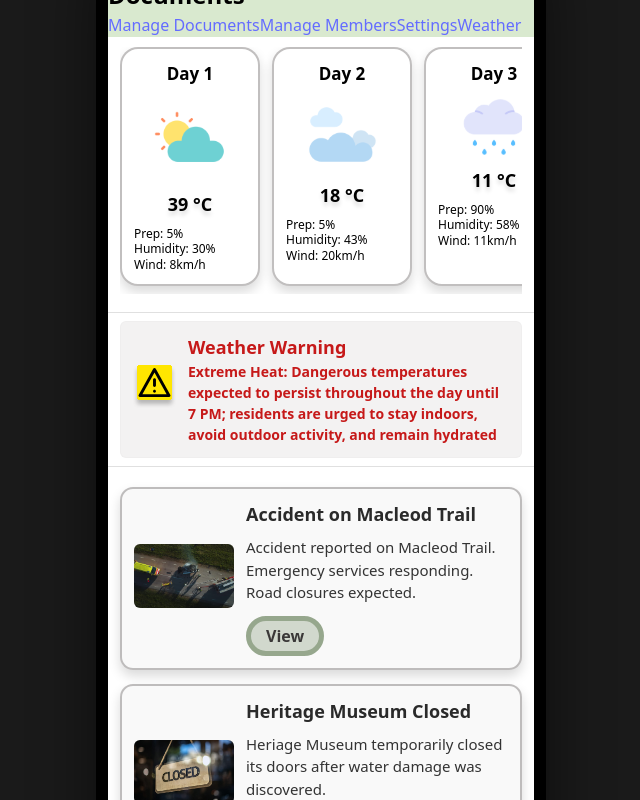
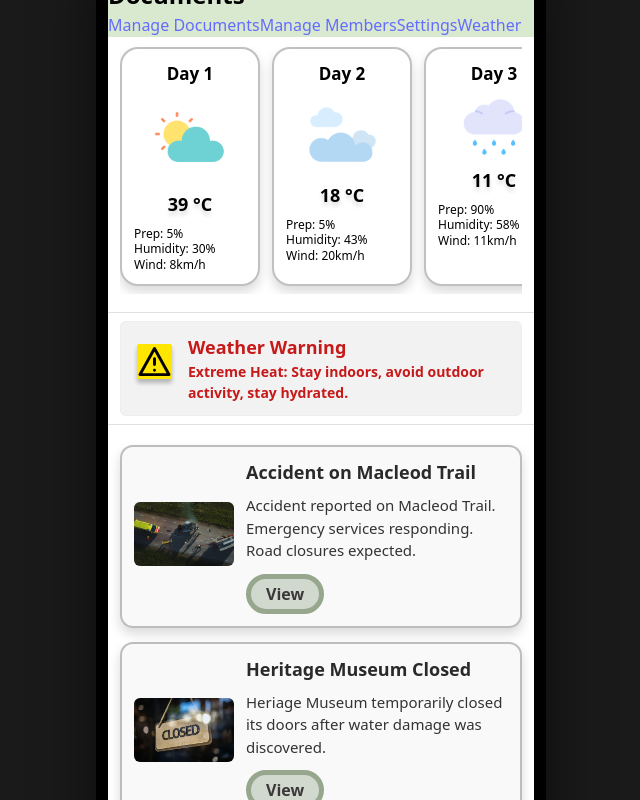
Before and after one commit to haywirebanana/cpsc481-tripadventurers, a React (Vite) app in the folder trip-adventurers/: page /trip/1/documents/weather in a window 1280 px wide. Shown: the whole page, without its empty margins (319-959 px from the left). Built offline with nearby package versions, Linux system fonts and the light colour scheme.

Commit message:
added vertical scroll container for news
have to modify the descriptions more and change the sizes for news, weather boxes

```diff
--- a/trip-adventurers/src/pages/documents/Weather.css
+++ b/trip-adventurers/src/pages/documents/Weather.css
@@ -136,11 +136,20 @@
   font-size: 14px;
 }
 
-.news-list {
+/* heres the vertical scrolling for the news section, helpful for the tickets page*/
+.news-scroll-container {
+  height: calc(100vh - 72px - 120px - 60px);
+  overflow-y: auto;
+  -webkit-overflow-scrolling: touch;
   padding: 12px;
   display: flex;
   flex-direction: column;
   gap: 14px;
+  box-sizing: border-box;
+}
+
+.news-list {
+  height: auto;
 }
 
 .news-card {
@@ -182,7 +191,6 @@
   color: #333;
 }
 
-/* view button */
 .news-actions {
   display: flex;
   align-items: center;
--- a/trip-adventurers/src/pages/documents/Weather.jsx
+++ b/trip-adventurers/src/pages/documents/Weather.jsx
@@ -11,7 +11,6 @@ import raining from "../../assets/raining.svg";
 import closed from "../../assets/closedd.jpeg";
 import thunder from "../../assets/thunder.svg";
 import suncloud from "../../assets/weather.svg";
-
 
 const FORECAST = [
   { id: 1, day: "Day 1", temp: "39 °C", icon: suncloud, prep: "5%", humidity: "30%", wind: "8km/h" },
@@ -37,36 +36,32 @@ const NEWS = [
     title: "Heritage Museum Closed",
     thumbnail: closed,
     excerpt:
-      " Heriage Museum temporarily closed its doors after water damage was discovered.",
+      "Heriage Museum temporarily closed its doors after water damage was discovered.",
     full:
-      "October 23, 2025 - Calgary - The Heritage museum temporarily closed its doors after a water pipe leakage caused damage to parts of the building. Restoration is underway; the museum is expected to reopen next week.",
+      "October 23, 2025 - Calgary - The Heritage museum temporarily closed after a water pipe leak damaged parts of the building.",
   },
   {
     id: "n3",
     title: "Hailstorm Emergency",
     thumbnail: hailstorm,
     excerpt:
-      "Severe hailstorm causing damage in several neighbourhoods. Stay indoors and avoid travel if possible.",
+      "Severe hailstorm causing damage in several neighbourhoods. Stay indoors.",
     full:
-      "A strong hailstorm passed through the city causing damage. Report any hazards to emergency services.",
+      "A strong hailstorm passed through the city causing damage. Report hazards to emergency services.",
   },
-    {
+  {
     id: "n4",
     title: "Protest Near City Hall",
     thumbnail: protest,
-    excerpt:
-      "Protest near city hall",
-    full:
-      "....",
+    excerpt: "Protest near city hall",
+    full: "....",
   },
-      {
+  {
     id: "n5",
     title: "Flights Delayed",
     thumbnail: plane,
-    excerpt:
-      "Flights delated due to ...",
-    full:
-      "....",
+    excerpt: "Flights delayed due to …",
+    full: "....",
   },
 ];
 
@@ -91,13 +86,8 @@ export default function Weather() {
           {FORECAST.map((f) => (
             <article key={f.id} className="forecast-card" role="listitem">
               <div className="forecast-day">{f.day}</div>
-
-              <div className="forecast-icon">
-                <img src={f.icon} alt="" />
-              </div>
-
+              <div className="forecast-icon"><img src={f.icon} alt="" /></div>
               <div className="forecast-temp">{f.temp}</div>
-
               <div className="forecast-meta">
                 <div>Prep: {f.prep}</div>
                 <div>Humidity: {f.humidity}</div>
@@ -116,14 +106,16 @@ export default function Weather() {
         </div>
         <div className="warning-text">
           <div className="warning-title">Weather Warning</div>
-          <div className="warning-sub">Extreme Heat: Dangerous temperatures expected to persist throughout the day until 7 PM; residents are urged to stay indoors, avoid outdoor activity, and remain hydrated</div>
+          <div className="warning-sub">
+            Extreme Heat: Stay indoors, avoid outdoor activity, stay hydrated.
+          </div>
         </div>
       </section>
 
       <hr className="divider" />
 
-
-      <section className="news-list">
+      {/* then here's the vertical scrolling part here */}
+      <section className="news-scroll-container">
         {NEWS.map((n) => (
           <article className="news-card" key={n.id}>
             <div className="news-thumb">
@@ -135,11 +127,7 @@ export default function Weather() {
               <p className="news-excerpt">{n.excerpt}</p>
 
               <div className="news-actions">
-                <button
-                  className="view-btn"
-                  onClick={() => openNews(n)}
-                  aria-label={`View ${n.title}`}
-                >
+                <button className="view-btn" onClick={() => openNews(n)}>
                   View
                 </button>
               </div>
@@ -148,19 +136,11 @@ export default function Weather() {
         ))}
       </section>
 
-      <div style={{ height: 60 }} />
-
+      {/* news popup after pressing the view button */}
       {modalOpen && activeNews && (
         <div className="modal-overlay" onClick={closeModal}>
-          <div
-            className="modal-content"
-            role="dialog"
-            aria-modal="true"
-            onClick={(e) => e.stopPropagation()}
-          >
-            <button className="modal-close" onClick={closeModal}>
-              ✖
-            </button>
+          <div className="modal-content" onClick={(e) => e.stopPropagation()}>
+            <button className="modal-close" onClick={closeModal}>✖</button>
 
             <div className="modal-thumb">
               <img src={activeNews.thumbnail} alt={activeNews.title} />
```
